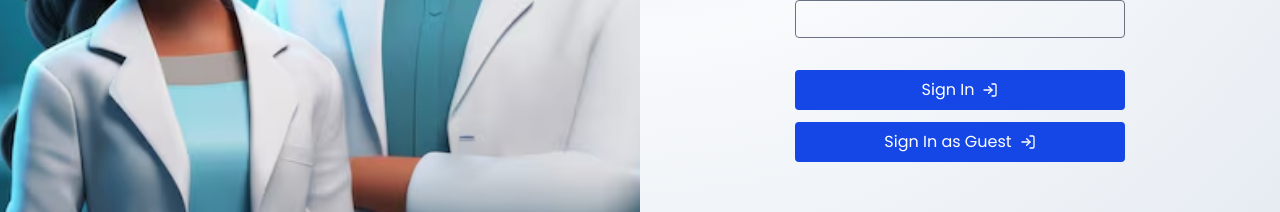
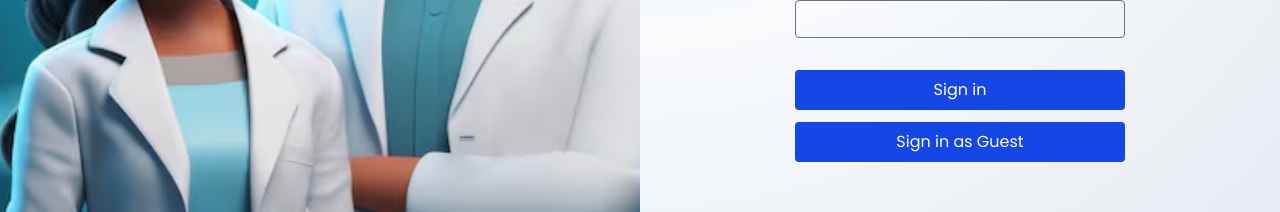
Before and after one commit to ataullaharabzai/Hospital-M.S, a React (Vite) app: page / in a window 1280 px wide. Shown: the part 430-642 px from the top of the page. Built offline with nearby package versions, Linux system fonts and the light colour scheme.

Commit message:
add loading state

```diff
--- a/src/pages/Login.jsx
+++ b/src/pages/Login.jsx
@@ -5,7 +5,7 @@ import { useState } from "react";
 import { useNavigate } from "react-router-dom";
 import { API_URL } from "../api.js";
 import Button from "../components/Button.jsx";
-import { LogIn } from "lucide-react";
+import { LogIn, Loader2, AwardIcon, Flag } from "lucide-react";
 
 function Login() {
   const [formData, setFormData] = useState({
@@ -13,42 +13,35 @@ function Login() {
     password: "",
   });
 
+  const [loading, setLoading] = useState(false);
+  const navigate = useNavigate();
+
   const handleChange = (e) => {
     setFormData({ ...formData, [e.target.name]: e.target.value });
   };
 
-  const loginAsGuest = () => {
-    setFormData({
-      ...formData,
-      email: "admin@medicare.com",
-      password: "123456",
-    });
+  const loginAsGuest = async () => {
+    await handleLogin("admin@medicare.com", "123456");
   };
 
-  const navigate = useNavigate();
+  const handleLogin = async (email, password) => {
+    setLoading(true);
 
-  const handleSubmit = async (e) => {
-    e.preventDefault();
-
-    const response = await fetch(
-      `https://6a76dd7c63e9caf860c325c1.mockapi.io/api/v1/users?email=${encodeURIComponent(formData.email)}`,
-    );
+    try {
+      const response = await fetch(`./data/users.json`);
 
       if (!response.ok) {
-      alert("Login request failed. Please try again.");
+        alert("Request failed, try again");
         return;
       }
 
       const users = await response.json();
 
-    const user = users[0];
+      const user = users.find(
+        (user) => user.email === email && user.password === password,
+      );
 
-    if (!formData.email.trim() && !formData.password.trim()) {
-      alert("Please enter email and password to login!");
-      return;
-    }
-
-    if (!user || user.password !== formData.password) {
+      if (!user) {
         alert("Invalid email or password");
         return;
       }
@@ -58,8 +51,22 @@ function Login() {
       if (user.role === "admin") {
         navigate("/sidebar");
       }
+    } catch (error) {
+      console.log(error.message);
+    } finally {
+      setLoading(false);
+    }
+  };
 
-    setFormData("");
+  const handleSubmit = async (e) => {
+    e.preventDefault();
+
+    if (!formData.email.trim() || !formData.password.trim()) {
+      alert("Please enter email and password to login");
+      return;
+    }
+
+    await handleLogin(formData.email, formData.password);
   };
 
   return (
@@ -107,19 +114,31 @@ function Login() {
             <div className="w-full flex flex-col gap-3 mt-5">
               <Button
                 type={"submit"}
+                disabled={loading}
                 className={`w-full border-2 border-blue-700 bg-blue-700 text-white hover:bg-blue-600 transition-all p-1.5 rounded-sm flex items-center justify-center gap-2 cursor-pointer`}
               >
-                Sign In
-                <LogIn className="h-4 w-4" />
+                {loading ? (
+                  <>
+                    <Loader2 className="animate-spin" size={20} />
+                  </>
+                ) : (
+                  "Sign in"
+                )}
               </Button>
 
               <Button
                 onClick={loginAsGuest}
-                type={"submit"}
+                type={"button"}
+                disabled={loading}
                 className={`w-full border-2 border-blue-700 bg-blue-700 text-white hover:bg-blue-600 transition-all p-1.5 rounded-sm flex items-center justify-center gap-2 cursor-pointer`}
               >
-                Sign In as Guest
-                <LogIn className="h-4 w-4" />
+                {loading ? (
+                  <>
+                    <Loader2 className="animate-spin" size={20} />
+                  </>
+                ) : (
+                  "Sign in as Guest"
+                )}
               </Button>
             </div>
           </form>
```
Lines whose indentation alone changed are shown as unchanged.
